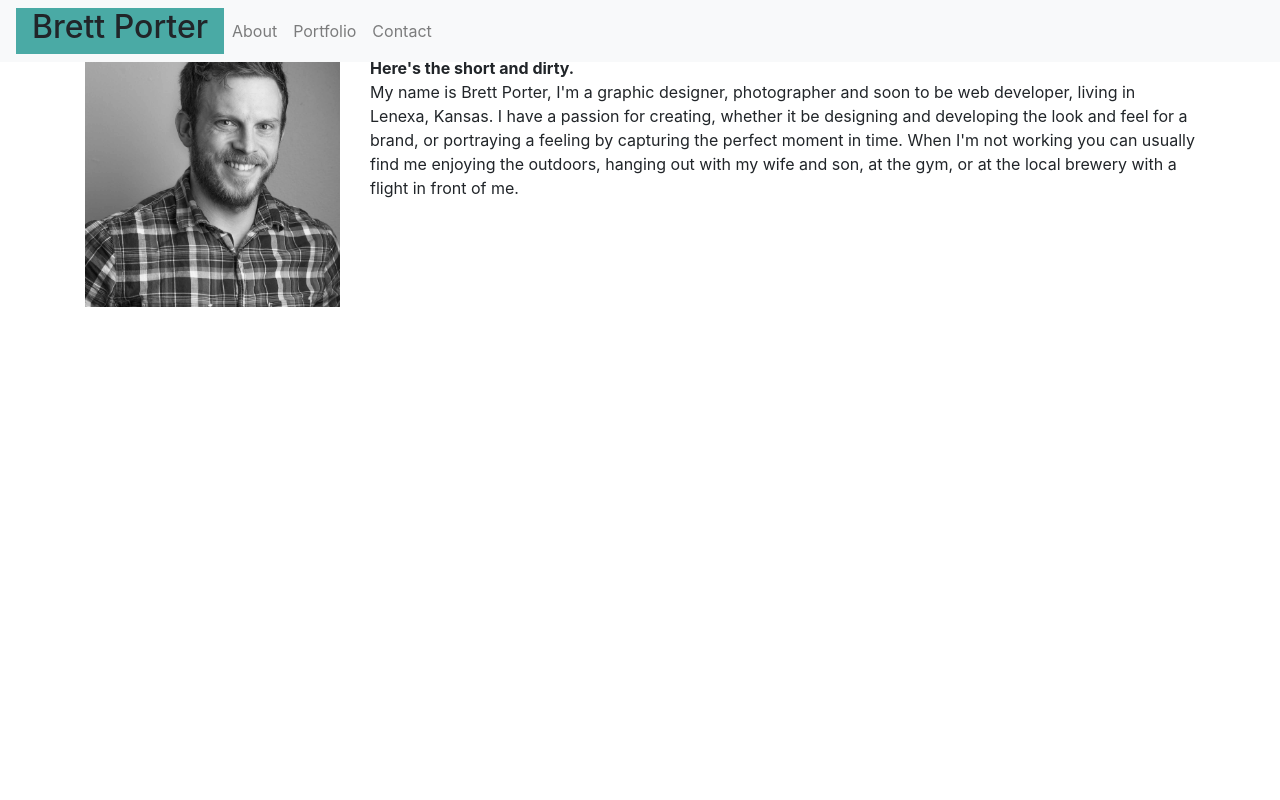
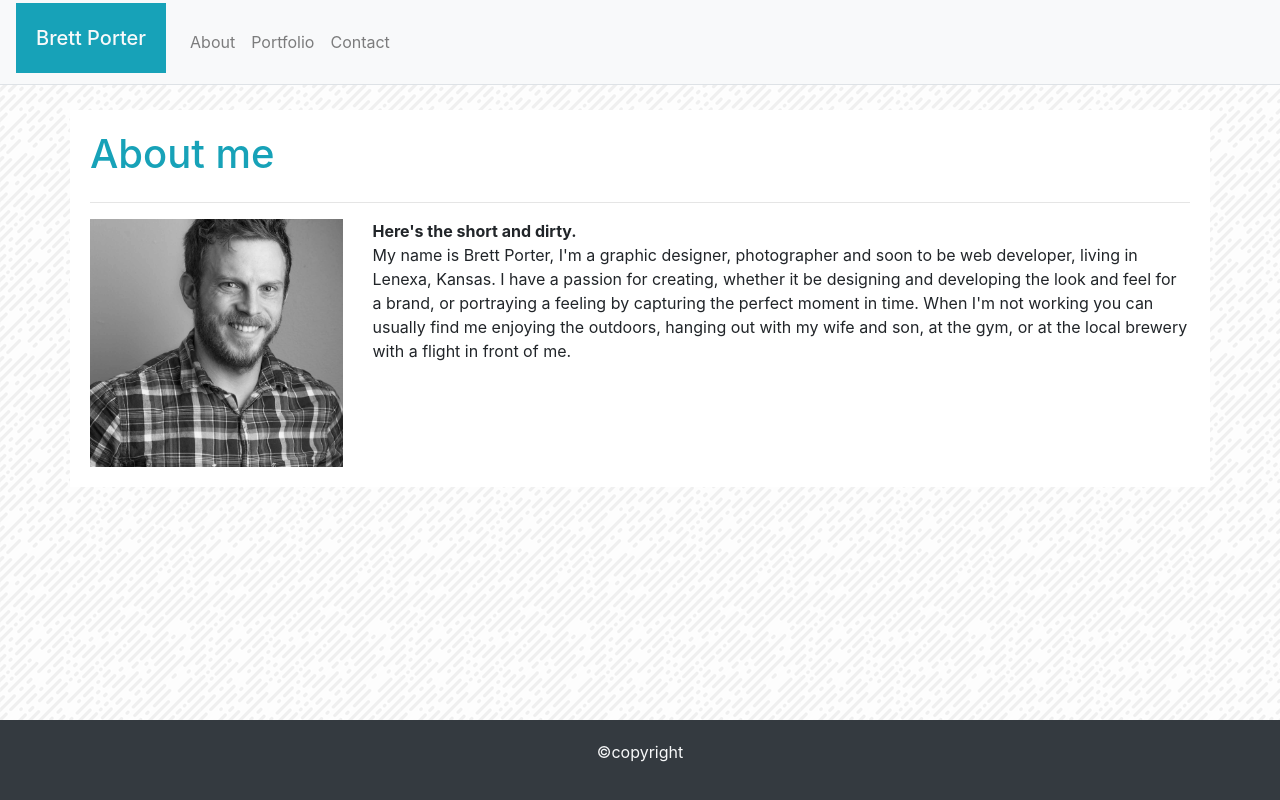
Before and after one commit to Brettporter1/Bootstrap-Portfolio, a plain HTML site: page index.html in a window 1280 px wide. Drawn offline with nearby package versions, Linux system fonts and the light colour scheme.

Commit message:
add footer and adjust layout to index page

```diff
--- /dev/null
+++ b/assets/css/style.css
@@ -0,0 +1,5 @@
+html, body {
+    background-image:url(../images/funky-lines.png);
+    background-size: auto;
+
+}
--- a/index.html
+++ b/index.html
@@ -1,37 +1,43 @@
 <!DOCTYPE html>
-<html class="h100">
+<html class="h-100">
 <head>
 <meta name="viewport" content="width=device-width, initial-scale=1.0">
 <link rel="stylesheet" href="https://stackpath.bootstrapcdn.com/bootstrap/4.3.1/css/bootstrap.min.css" integrity="sha384-ggOyR0iXCbMQv3Xipma34MD+dH/1fQ784/j6cY/iJTQUOhcWr7x9JvoRxT2MZw1T" crossorigin="anonymous">
+<link rel="stylesheet" type="text/css" href="./assets/css/style.css">
 </head>
-<body class="h100">
-    <nav class="navbar navbar-expand-lg navbar-light bg-light fixed-top">
-        <!-- <div class="row"> -->
-            <!-- <div class="col-lg-2">&nbsp;</div> -->
-            <div class="navbrand navbrand-light col-lg-2 text-center" style="background-color: #4aaaa5;"><h2>Brett Porter</h2></div>
-            <button class="navbar-toggler" type="button" data-toggle="collapse" data-target="#navbarNavDropdown" aria-controls="navbarNavDropdown" aria-expanded="false" aria-label="Toggle navigation">
+<body class="d-flex flex-column h-100">
+    <!-- Navbar Start -->
+    <nav class="navbar navbar-expand-lg navbar-light bg-light border-bottom" style="height:85px;">
+        <h1 class="navbar-brand bg-info text-light" style="padding:20px;">Brett Porter</h1>
+        <button class="navbar-toggler" type="button" data-toggle="collapse" data-target="#navbarText" aria-controls="navbarText" aria-expanded="false" aria-label="Toggle navigation">
           <span class="navbar-toggler-icon"></span>
         </button>
-            <div class="collapse navbar-collapse" id="navbarNavDropdown">
+        <div class="collapse navbar-collapse" id="navbarText">
           <ul class="navbar-nav">
             <li class="nav-item">
-                        <a href="#" class="nav-link">About</a>
+              <a class="nav-link" href="#">About</a>
             </li>
             <li class="nav-item">
-                        <a href="#" class="nav-link">Portfolio</a>
+              <a class="nav-link" href="#">Portfolio</a>
             </li>
             <li class="nav-item">
-                        <a href="#" class="nav-link">Contact</a>
+              <a class="nav-link" href="#">Contact</a>
             </li>
           </ul>
         </div>
-        <!-- </div> -->
       </nav>
-    <div class="container">
-        <div class="aboutContent clearfix">
-            <h1 class="pageHeader">About me</h1>
-            <section class="row">
-                <div class="col-lg-3">
+      <!-- Navbar End -->
+      <!-- Main Container Start -->
+    <div class="container bg-white" style="margin-top:25px; padding:20px;">
+        <div class="clearfix">
+            <div class="row">
+                <div class="col-md-12">
+                    <h1 class="pageHeader text-info">About me</h1>
+                </div>
+            </div>
+            <hr>
+            <section class="row bg-white">
+                <div class="col-md-3">
                     <img class="img-fluid" src="./assets/images/IMG_0766_small.jpg">
                 </div>
                 <div class="col-md-9">
@@ -42,5 +48,11 @@
             </section>
         </div>
     </div>
+    <!-- Main Container End -->
+    <!-- Footer Start -->
+    <footer class="footer mt-auto bg-dark text-light text-center" style="padding:20px;">
+        <div><p>©copyright</p></div>
+    </footer>
+    <!-- Footer End -->
 </body>
 </html>
```
Lines whose indentation alone changed are shown as unchanged.
